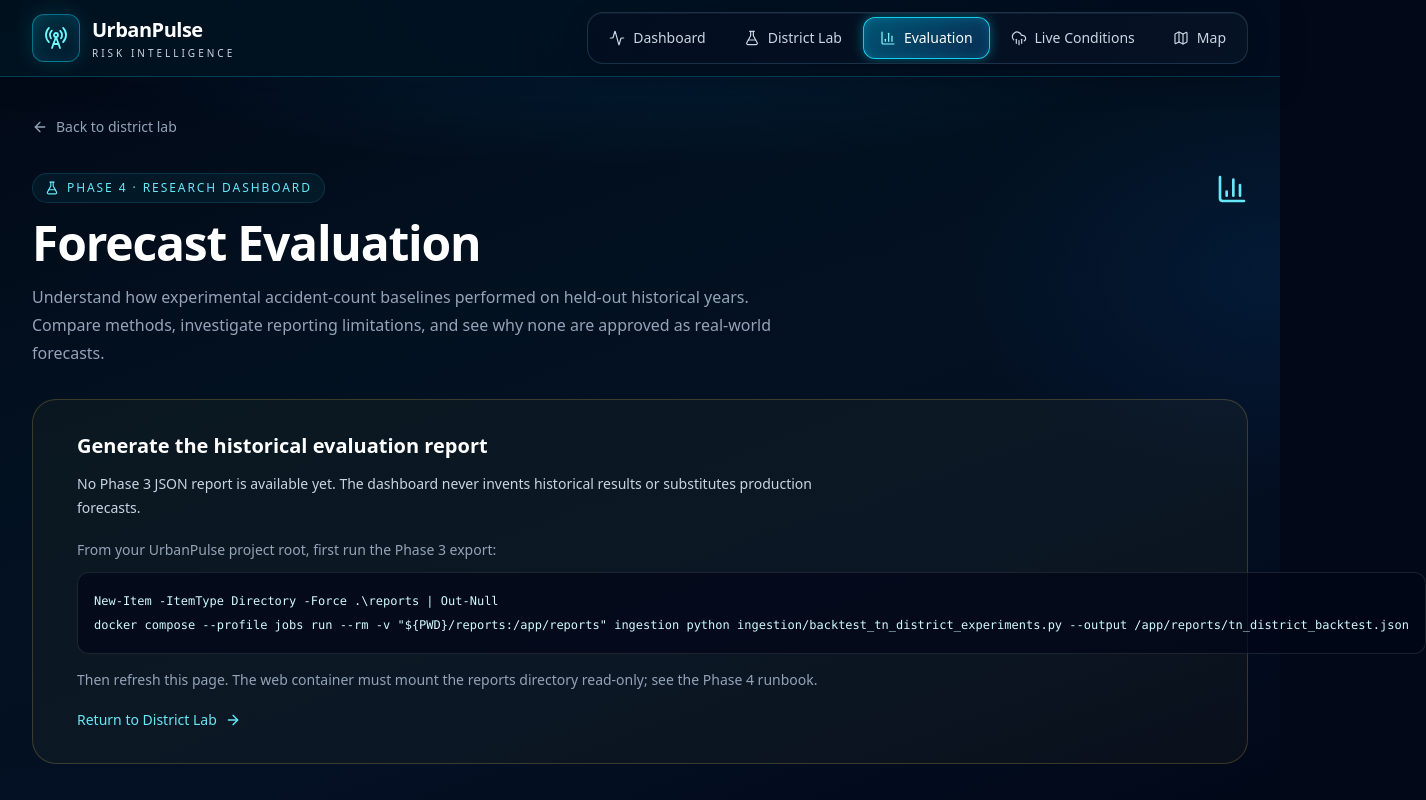
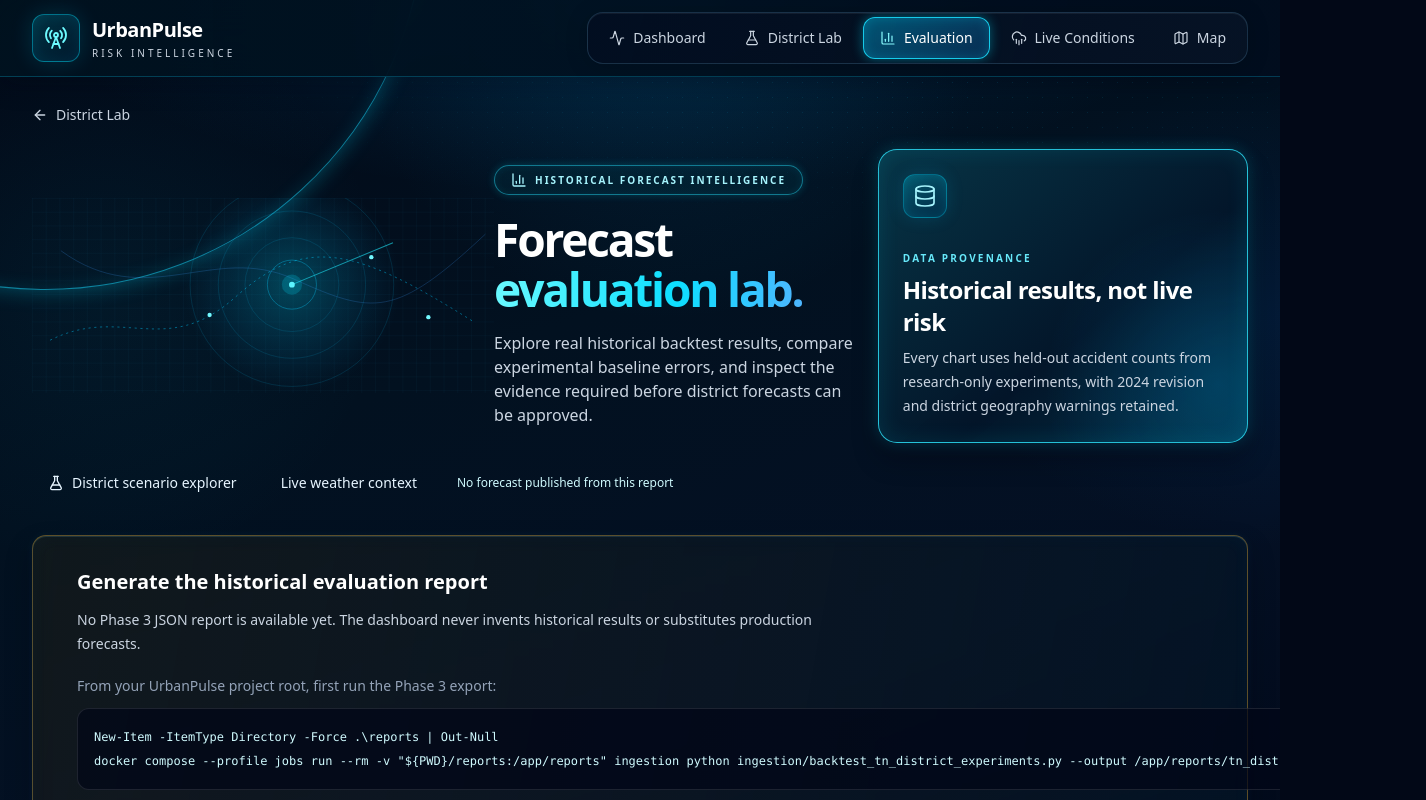
Before and after one commit to Bless2718/UrbanPulse, a Next.js app in the folder apps/web/: page /forecast/evaluation in a window 1280 px wide. Shown: the top 800 px of the page, 1426 px wide, since content can reach past the window. Built offline with nearby package versions, Linux system fonts and the light colour scheme.

Commit message:
feat(ui): futuristic Forecast Evaluation hero, data provenance spotlight and neon empty state

```diff
--- a/apps/web/src/app/forecast/evaluation/page.tsx
+++ b/apps/web/src/app/forecast/evaluation/page.tsx
@@ -1,9 +1,10 @@
 import Link from "next/link";
 import path from "node:path";
 import { readFile } from "node:fs/promises";
-import { ArrowLeft, BarChart3, FlaskConical, ShieldAlert, Terminal } from "lucide-react";
+import { ArrowLeft, BarChart3, FlaskConical, ShieldAlert, Terminal, Database } from "lucide-react";
 
 import SiteNav from "@/components/SiteNav";
+import NeonPageHero from "@/components/NeonPageHero";
 import ForecastEvaluationLab from "@/components/ForecastEvaluationLab";
 import { parseEvaluationReport, type EvaluationReport } from "@/lib/forecastEvaluation";
 
@@ -47,32 +48,39 @@ async function readResearchReport(): Promise<LoadResult> {
 export default async function ForecastEvaluationPage() {
   const result = await readResearchReport();
   return (
-    <main className="min-h-screen">
+    <main className="urban-shell urban-subpage min-h-screen">
       <SiteNav active="evaluation" />
-      <div className="mx-auto max-w-7xl px-6 py-10 lg:px-8">
-        <Link href="/forecast/districts"
-          className="inline-flex items-center gap-2 text-sm text-slate-400 transition hover:text-white">
-          <ArrowLeft className="h-4 w-4" /> Back to district lab
+      <div className="relative z-[1] mx-auto max-w-[1470px] px-4 py-7 sm:px-6 lg:px-8">
+        <Link href="/forecast/districts" className="urban-back-link inline-flex items-center gap-2 text-sm text-slate-300">
+          <ArrowLeft className="h-4 w-4" /> District Lab
         </Link>
-        <div className="mt-8 flex flex-wrap items-start justify-between gap-5">
-          <div>
-            <p className="inline-flex items-center gap-2 rounded-full border border-cyan-400/15 bg-cyan-400/[0.06] px-3 py-1.5 text-xs uppercase tracking-[0.16em] text-cyan-300">
-              <FlaskConical className="h-3.5 w-3.5" /> Phase 4 · Research dashboard
-            </p>
-            <h1 className="mt-4 text-4xl font-semibold tracking-tight text-white md:text-5xl">
-              Forecast Evaluation
-            </h1>
-            <p className="mt-4 max-w-3xl text-base leading-7 text-slate-400">
-              Understand how experimental accident-count baselines performed on held-out
-              historical years. Compare methods, investigate reporting limitations,
-              and see why none are approved as real-world forecasts.
-            </p>
-          </div>
-          <BarChart3 className="h-8 w-8 text-cyan-300" />
+        <div className="mt-5">
+          <NeonPageHero
+            eyebrow="Historical forecast intelligence"
+            title="Forecast"
+            accent="evaluation lab."
+            icon={BarChart3}
+            description="Explore real historical backtest results, compare experimental baseline errors, and inspect the evidence required before district forecasts can be approved."
+            spotlightLabel="Data provenance"
+            spotlightTitle="Historical results, not live risk"
+            spotlightText="Every chart uses held-out accident counts from research-only experiments, with 2024 revision and district geography warnings retained."
+            spotlightIcon={Database}
+          />
+        </div>
+        <div className="mt-5 flex flex-wrap items-center gap-3">
+          <Link href="/forecast/districts" className="urban-action-link inline-flex items-center gap-2 px-4 py-2.5 text-sm">
+            <FlaskConical className="h-4 w-4" /> District scenario explorer
+          </Link>
+          <Link href="/conditions" className="urban-action-link inline-flex items-center gap-2 px-4 py-2.5 text-sm">
+            Live weather context
+          </Link>
+          <span className="urban-evidence-pill inline-flex items-center px-3 py-2 text-xs text-cyan-100">
+            No forecast published from this report
+          </span>
         </div>
 
         {result.status === "ready" ? <ForecastEvaluationLab report={result.report} /> : (
-          <section className="mt-8 rounded-3xl border border-amber-300/20 bg-amber-300/[0.035] p-6 sm:p-8">
+          <section className="urban-panel urban-research-notice mt-8 p-6 sm:p-8">
             <div className="flex items-start gap-3">
               {result.status === "invalid" ?
                 <ShieldAlert className="mt-1 h-6 w-6 text-amber-300"/> :
```
